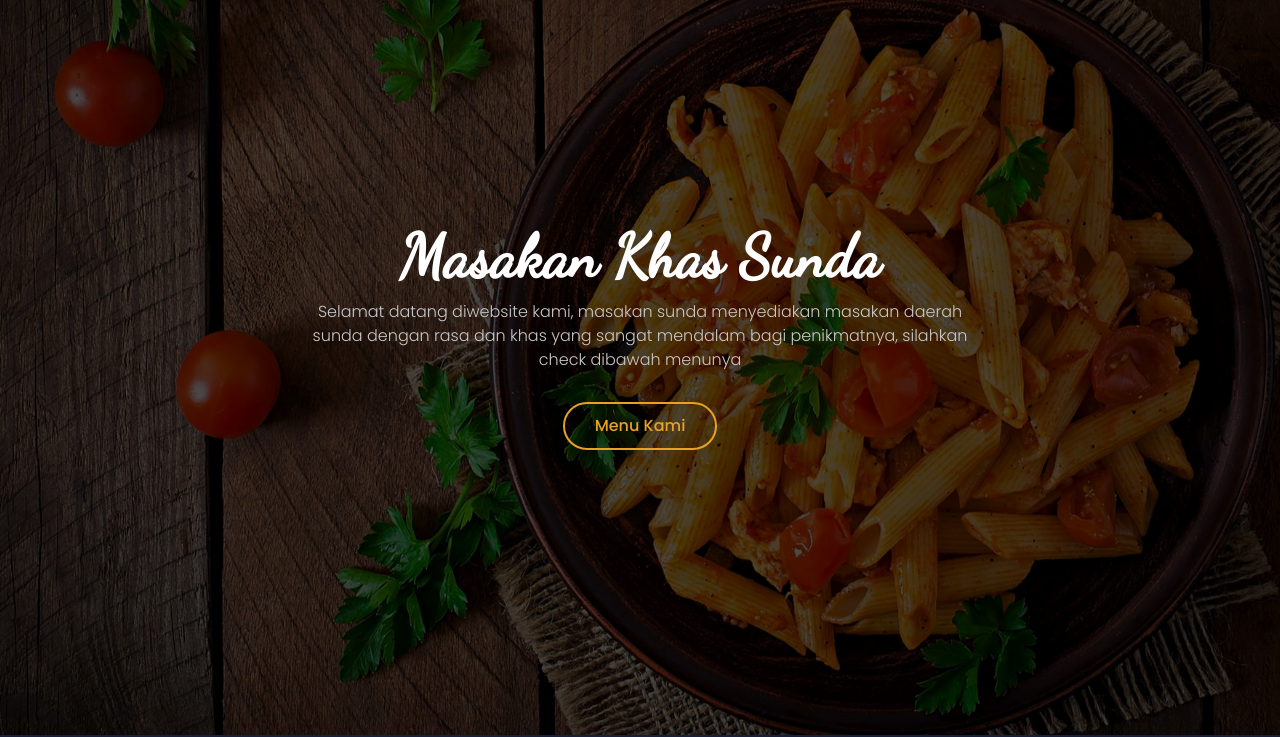
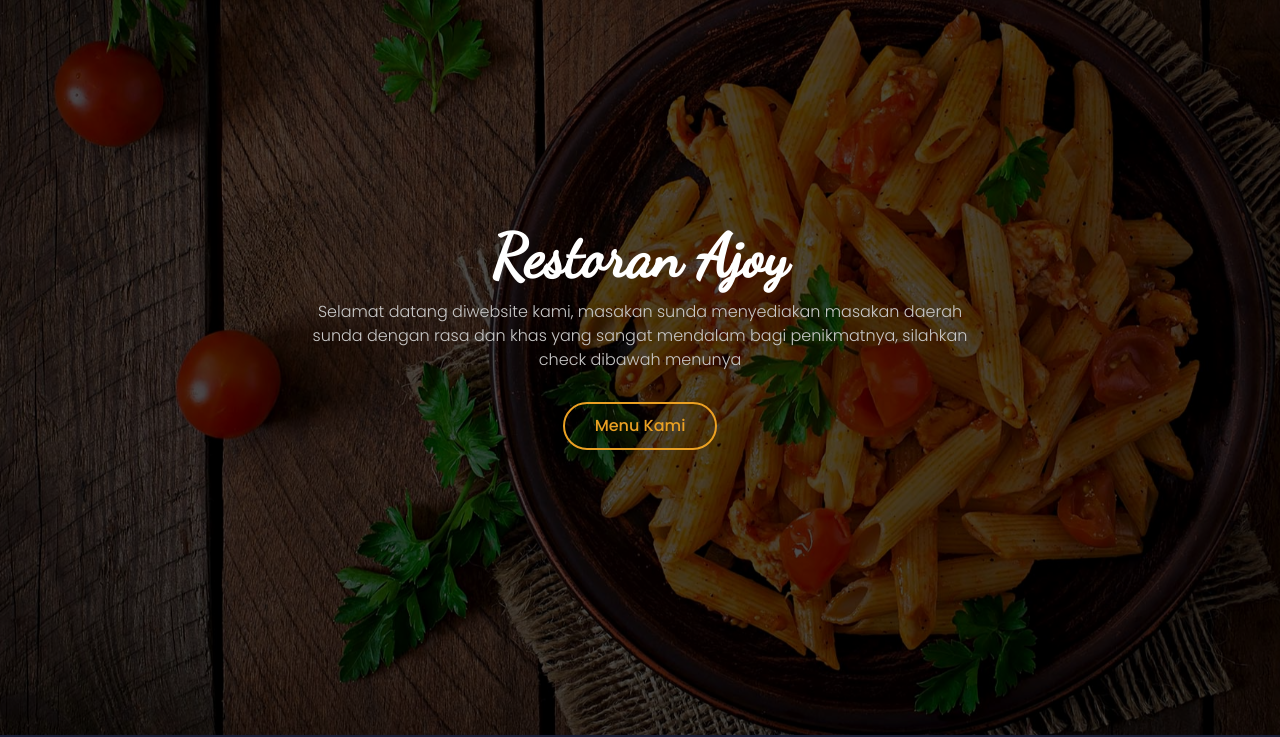
Before and after one commit to Nii797/Example-Restaurant, a plain HTML site: page index.html in a window 1280 px wide. Shown: the part 65-802 px from the top of the page. Drawn offline with Linux system fonts and the light colour scheme.

Commit message:
update name

```diff
--- a/index.html
+++ b/index.html
@@ -51,8 +51,8 @@
         <div class="container">
             <div class="row min-vh-100 align-items-center">
                 <div class="home-text" data-aos="fade-up" data-aos-duration="1000">
-                    <h1>Masakan Khas Sunda</h1>
-                    <!-- <h1>Restoran Iman</h1> -->
+                    <!-- <h1>Masakan Khas Sunda</h1> -->
+                    <h1>Restoran Ajoy</h1>
                     <!-- <h1>Warteg Bahari</h1> -->
                     <p>Selamat datang diwebsite kami, masakan sunda menyediakan masakan daerah sunda dengan rasa dan khas yang sangat mendalam bagi penikmatnya, silahkan check dibawah menunya</p>
                     <a href="#our-menu" class="btn btn-default">menu kami</a>
```
